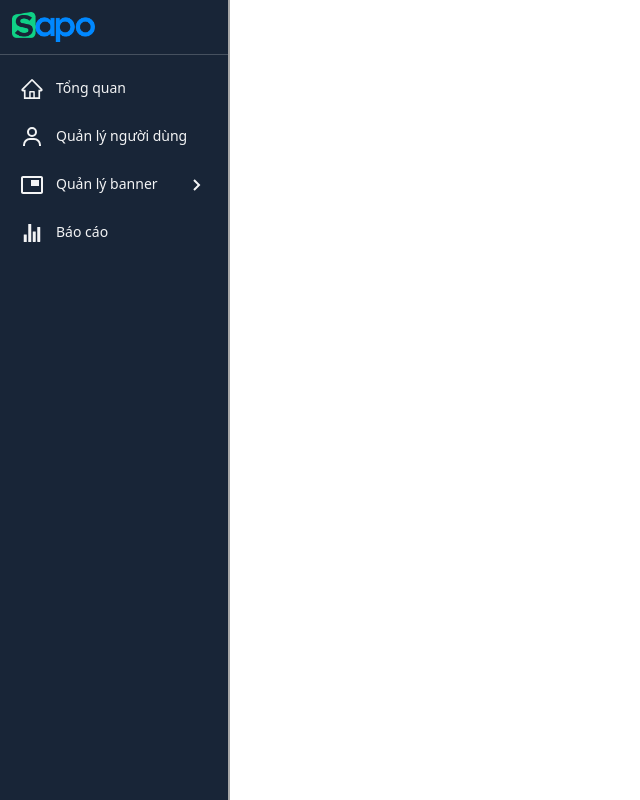
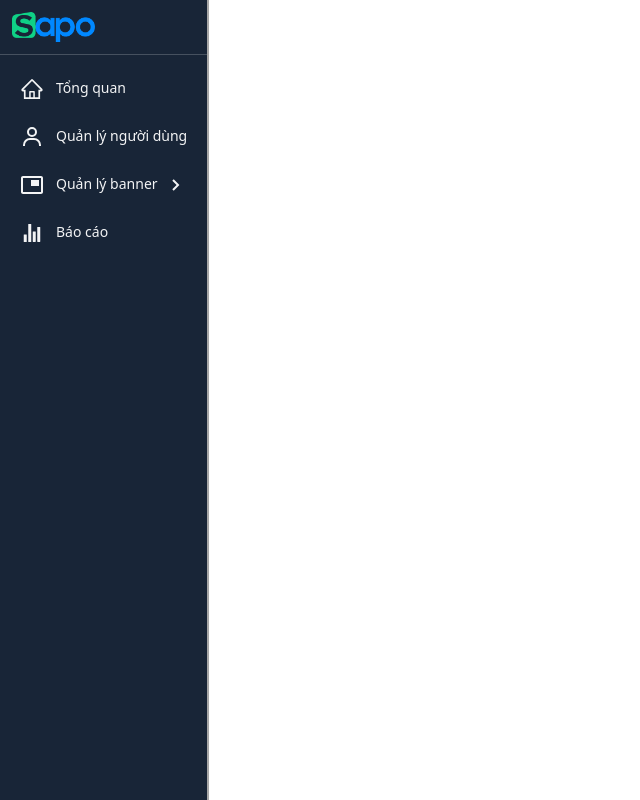
Before and after one commit to duongbx288/Quan-ly-banner, a React (Create React App) app in the folder frontend/: page / in a window 1280 px wide. Shown: the whole page, without its empty margins (0-640 px from the left). Built offline with nearby package versions, Linux system fonts and the light colour scheme.

Commit message:
update UI

```diff
--- a/frontend/src/App.js
+++ b/frontend/src/App.js
@@ -14,28 +14,23 @@ import Support from "./pages/Support";
 import CreateBanner from "./components/banner/CreateBanner";
 import UpdateBanner from "./components/banner/UpdateBanner";
 import DisplayBanner from "./components/section/DisplayBanner";
+import Layout from './components/dashboard/Layout';
 
 function App({ userInfo }) {
   return (
     <Router>
       <Home>
-        <Sidebar />
+        <Layout>
           <Switch>
             <Route path="/about-us" exact component={AboutUs} />
-          <Route path="/about-us/aim" exact component={OurAim} />
-          <Route path="/about-us/vision" exact component={OurVision} />
-          <Route path="/services" exact component={Services} />
             <Route path="/banner/manage" exact component={BannerManage} />
             <Route path="/banner/create" exact component={CreateBanner} />
             <Route path="/banner/update/:code" exact component={UpdateBanner} />
             <Route path="/banner/update" exact component={UpdateBanner} />
             <Route path="/banner/delete" exact component={DisplayBanner} />
             <Route path="/contact" exact component={Contact} />
-          <Route path="/events" exact component={Events} />
-          <Route path="/events/events1" exact component={EventsOne} />
-          <Route path="/events/events2" exact component={EventsTwo} />
-          <Route path="/support" exact component={Support} />
           </Switch>
+        </Layout>
       </Home>
     </Router>
   );
--- a/frontend/src/components/dashboard/Layout.js
+++ b/frontend/src/components/dashboard/Layout.js
@@ -1,12 +1,23 @@
 import React from "react";
+// import NavBar from "./layout/Navbar";
 import Sidebar from "./Sidebar";
+import styled from 'styled-components';
+
+const Wrapper = styled.div`
+  width: 100%;
+  display: flex;
+  flex-direction: column
+`
 
 
 const Layout = React.memo((props) => {
   return (
     <>
       <Sidebar />
-      {props.children}
+      <Wrapper>
+        {/* <NavBar/> */}
+        {props.children}
+      </Wrapper>
     </>
   );
 });
--- a/frontend/src/components/dashboard/Sidebar.js
+++ b/frontend/src/components/dashboard/Sidebar.js
@@ -3,11 +3,11 @@ import styled from "styled-components";
 import { Link } from "react-router-dom";
 import { SidebarData } from "./SidebarData";
 import SubMenu from "./SubMenu.js";
-import Logo from './Logo.png';
+import Logo from '../Logo.png';
 import '../../styles/dashboard/style.css'
 
 const SidebarNav = styled.nav`
-  width: 230px;
+  width: 250px;
   height: 100vh;
   border-right: 2px solid #a7a7a7;
   z-index: 0;
```
Also changed, not shown: frontend/src/components/dashboard/Logo.png (deleted). Lines whose indentation alone changed are shown as unchanged.
